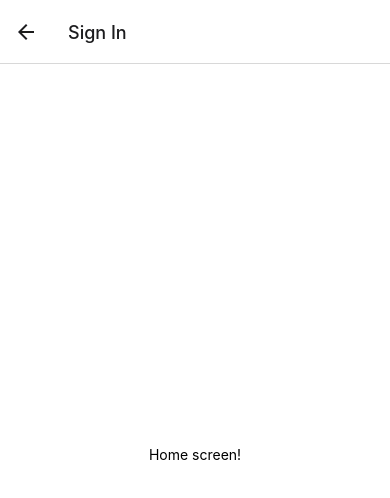
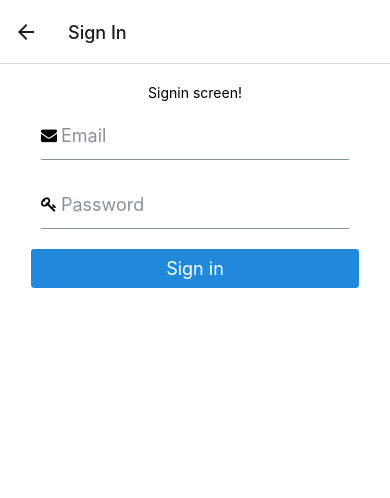
Before and after one commit to jcm2512/expo-ebook, a React Native app: screen / in a window 390 px wide. Both pictures are taken after a click on the button "Sign in". Shown: the top 498 px of the page. Built offline with nearby package versions, Linux system fonts and the light colour scheme; no server answers.

Commit message:
authentication done

```diff
--- a/screens/SignIn.tsx
+++ b/screens/SignIn.tsx
@@ -1,12 +1,70 @@
-import { StatusBar } from 'expo-status-bar';
 import React from 'react';
 import { StyleSheet, Text, View } from 'react-native';
+import Icon from 'react-native-vector-icons/FontAwesome';
+import { Input, Button } from 'react-native-elements';
+import { getAuth, signInWithEmailAndPassword } from 'firebase/auth';
 
-export default function HomeScreen() {
+const auth = getAuth();
+
+const SignInScreen = () => {
+  const [value, setValue] = React.useState({
+    email: '',
+    password: '',
+    error: ''
+  })
+
+  async function signIn() {
+    if (value.email === '' || value.password === '') {
+      setValue({
+        ...value,
+        error: 'Email and password are mandatory.'
+      })
+      return;
+    }
+
+
+    signInWithEmailAndPassword(auth, value.email, value.password)
+    .then((userCredential) => {
+      // Signed in
+      const user = userCredential.user;
+      // ...
+    })
+    .catch((error) => {
+      const errorCode = error.code;
+      const errorMessage = error.message;
+    });
+
+
+  }
+
   return (
     <View style={styles.container}>
-      <Text>Home screen!</Text>
-      <StatusBar style="auto" />
+      <Text>Signin screen!</Text>
+
+      {!!value.error && <View style={styles.error}><Text>{value.error}</Text></View>}
+
+      <View style={styles.controls}>
+        <Input
+          placeholder='Email'
+          containerStyle={styles.control}
+          value={value.email}
+          onChangeText={(text) => setValue({ ...value, email: text })}
+          leftIcon={<Icon
+            name='envelope'
+            size={16} />} autoCompleteType={undefined}        />
+
+        <Input
+          placeholder='Password'
+          containerStyle={styles.control}
+          value={value.password}
+          onChangeText={(text) => setValue({ ...value, password: text })}
+          secureTextEntry={true}
+          leftIcon={<Icon
+            name='key'
+            size={16} />} autoCompleteType={undefined}        />
+
+        <Button title="Sign in" buttonStyle={styles.control} onPress={signIn} />
+      </View>
     </View>
   );
 }
@@ -14,8 +72,26 @@
 const styles = StyleSheet.create({
   container: {
     flex: 1,
+    paddingTop: 20,
     backgroundColor: '#fff',
     alignItems: 'center',
     justifyContent: 'center',
   },
+
+  controls: {
+    flex: 1,
+  },
+
+  control: {
+    marginTop: 10
+  },
+
+  error: {
+    marginTop: 10,
+    padding: 10,
+    color: '#fff',
+    backgroundColor: '#D54826FF',
+  }
 });
+
+export default SignInScreen;
```
Also changed, not shown: screens/Home.tsx (+13 -3 lines).
